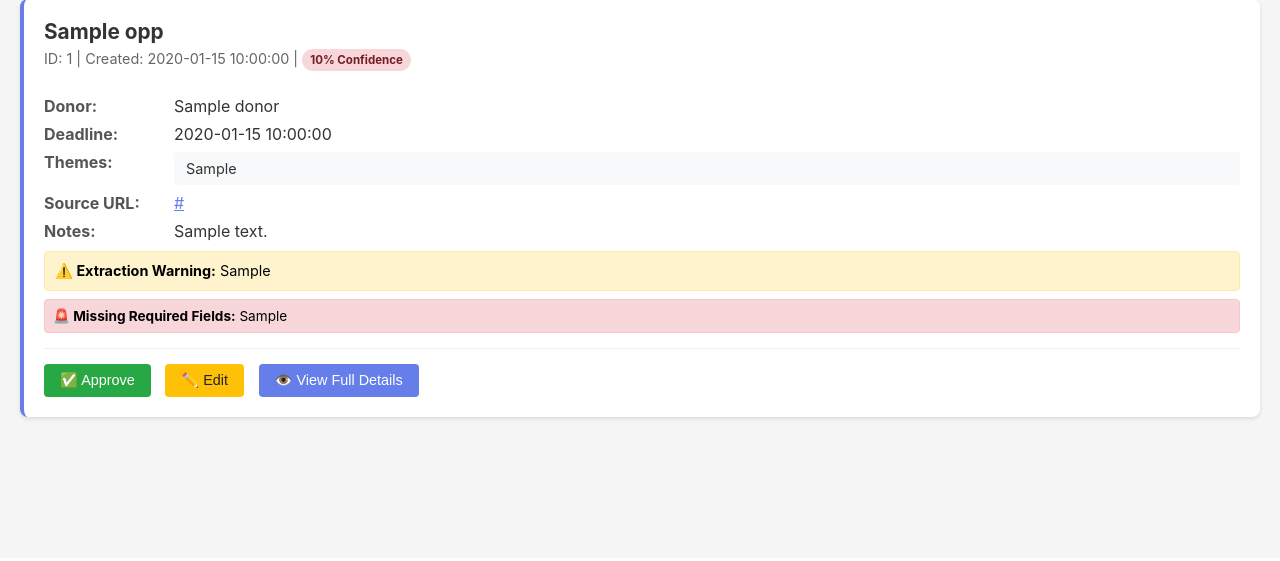
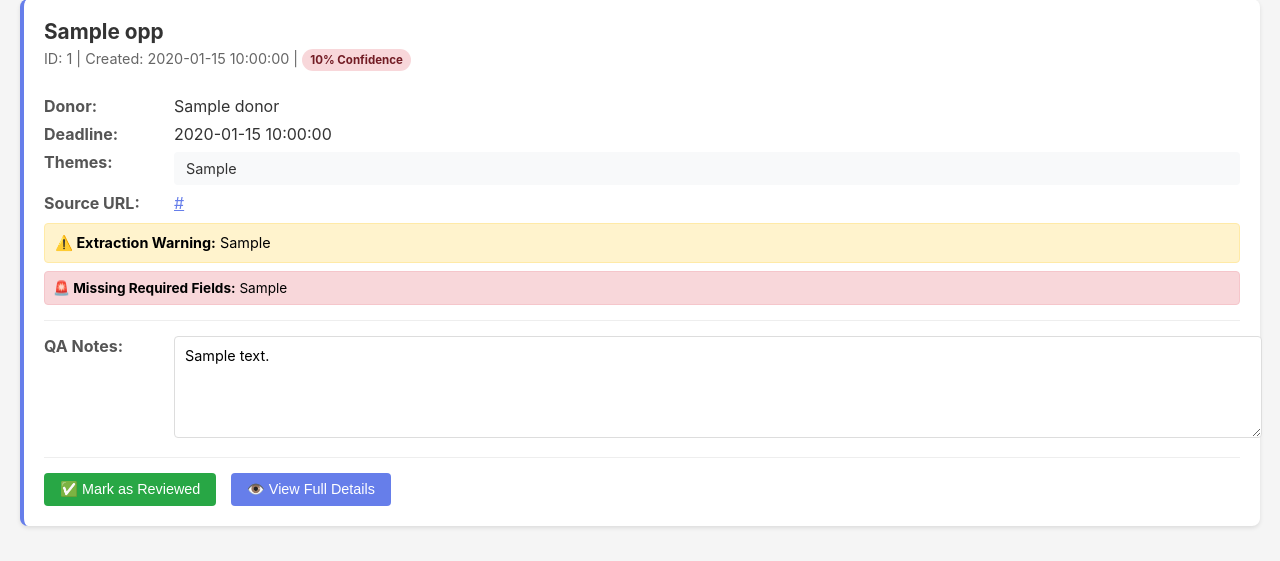
Before and after one commit to mycrivo/ngoinfo-requirement-agent, a FastAPI app: template templates/qa_review.html in a window 1280 px wide. Shown: the part 242-803 px from the top of the page. Before the commit the page ends 664 px from the top, so only its background shows below. Run offline with FastAPI, Linux system fonts and the light colour scheme; the template is opened without the code that fills it: most values are stand-ins (such as "Sample title", 1, 10 or a date in 2020).

Commit message:
Add QA review forms to template - each opportunity now has editable textarea and submit button for marking as reviewed

```diff
--- a/templates/qa_review.html
+++ b/templates/qa_review.html
@@ -121,6 +121,26 @@
             padding: 40px;
             color: #666;
         }
+        .qa-form {
+            margin-top: 15px;
+            padding-top: 15px;
+            border-top: 1px solid #eee;
+        }
+        .qa-textarea {
+            width: 100%;
+            min-height: 80px;
+            padding: 10px;
+            border: 1px solid #ddd;
+            border-radius: 4px;
+            font-family: inherit;
+            font-size: 0.9em;
+            resize: vertical;
+        }
+        .qa-textarea:focus {
+            outline: none;
+            border-color: #667eea;
+            box-shadow: 0 0 0 2px rgba(102, 126, 234, 0.1);
+        }
     </style>
 </head>
 <body>
@@ -184,13 +204,6 @@
                 </div>
             </div>
 
-            {% if opp.editable_text %}
-            <div class="field-row">
-                <div class="field-label">Notes:</div>
-                <div class="field-value">{{ opp.editable_text }}</div>
-            </div>
-            {% endif %}
-
             {% if opp.extraction_warning %}
             <div class="warning-box">
                 <strong>⚠️ Extraction Warning:</strong> {{ opp.extraction_warning }}
@@ -203,17 +216,25 @@
             </div>
             {% endif %}
 
-            <div class="actions">
-                <button class="btn btn-success" onclick="approveOpportunity({{ opp.id }})">
-                    ✅ Approve
-                </button>
-                <button class="btn btn-warning" onclick="editOpportunity({{ opp.id }})">
-                    ✏️ Edit
-                </button>
-                <button class="btn btn-primary" onclick="viewDetails({{ opp.id }})">
-                    👁️ View Full Details
-                </button>
-            </div>
+            <form method="POST" action="/admin/qa-review/update" class="qa-form">
+                <input type="hidden" name="id" value="{{ opp.id }}">
+
+                <div class="field-row">
+                    <div class="field-label">QA Notes:</div>
+                    <div class="field-value">
+                        <textarea name="editable_text" class="qa-textarea" placeholder="Add your review notes and comments here...">{{ opp.editable_text }}</textarea>
+                    </div>
+                </div>
+
+                <div class="actions">
+                    <button type="submit" class="btn btn-success">
+                        ✅ Mark as Reviewed
+                    </button>
+                    <button type="button" class="btn btn-primary" onclick="viewDetails({{ opp.id }})">
+                        👁️ View Full Details
+                    </button>
+                </div>
+            </form>
         </div>
         {% endfor %}
     {% else %}
@@ -224,20 +245,8 @@
     {% endif %}
 
     <script>
-        function approveOpportunity(id) {
-            if (confirm('Approve this funding opportunity?')) {
-                // TODO: Implement approve API call
-                alert('Approve functionality to be implemented');
-            }
-        }
-
-        function editOpportunity(id) {
-            // TODO: Implement edit functionality
-            alert('Edit functionality to be implemented');
-        }
-
         function viewDetails(id) {
-            // TODO: Implement view details
+            // Open the API endpoint to view full opportunity details
             window.open(`/api/requirement/opportunities/${id}`, '_blank');
         }
     </script>
```
